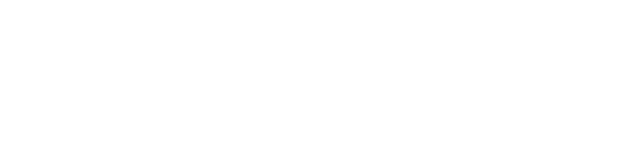
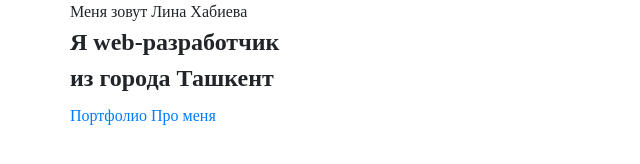
Before and after one commit to cheshire-x/Portfolio, a website: page src/index.html in a window 1280 px wide. Shown: the whole page, without its empty margins (0-640 px from the left). Drawn offline with nearby package versions, Linux system fonts and the light colour scheme; files that its build step writes are made by us from their sources; a web font is replaced by a local one.

Commit message:
Add promo section with title, description, and navigation buttons for portfolio and about me

```diff
--- a/src/index.html
+++ b/src/index.html
@@ -9,6 +9,17 @@
 </head>
 
 <body>
+    <section class="promo">
+        <div class="container">
+            <div class="title title_fz-24">Меня зовут Лина Хабиева </div>
+            <h1 class="title title_fz-64">Я web-разработчик <br> из города Ташкент</h1>
 
+            <div class="promo-btns">
+                <a href="#" class="promo-btns__links">Портфолио</a>
+                <a href="#" class="promo-btns__links">Про меня</a>
+            </div>
+        </div>
+
+    </section>
 </body>
 </html>
```
Also changed, not shown: dist/index.html.
